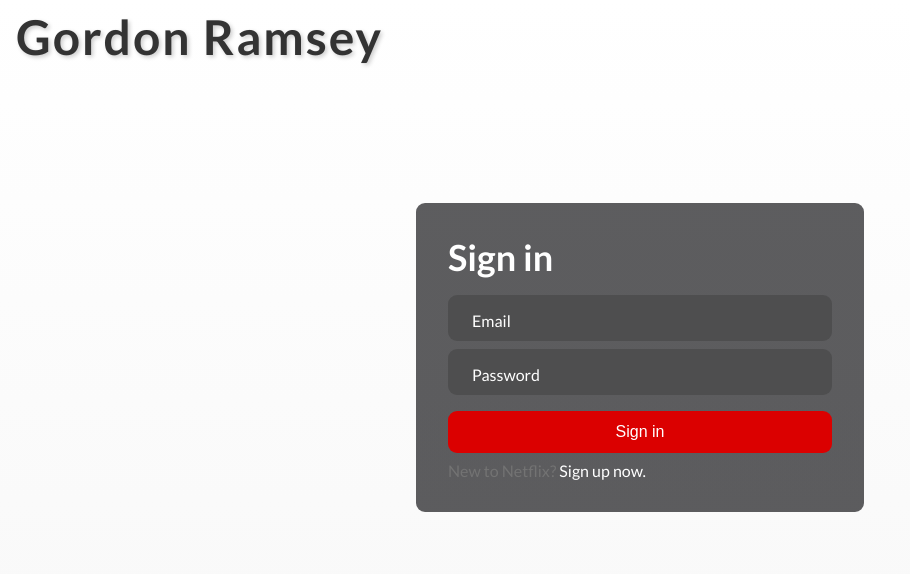
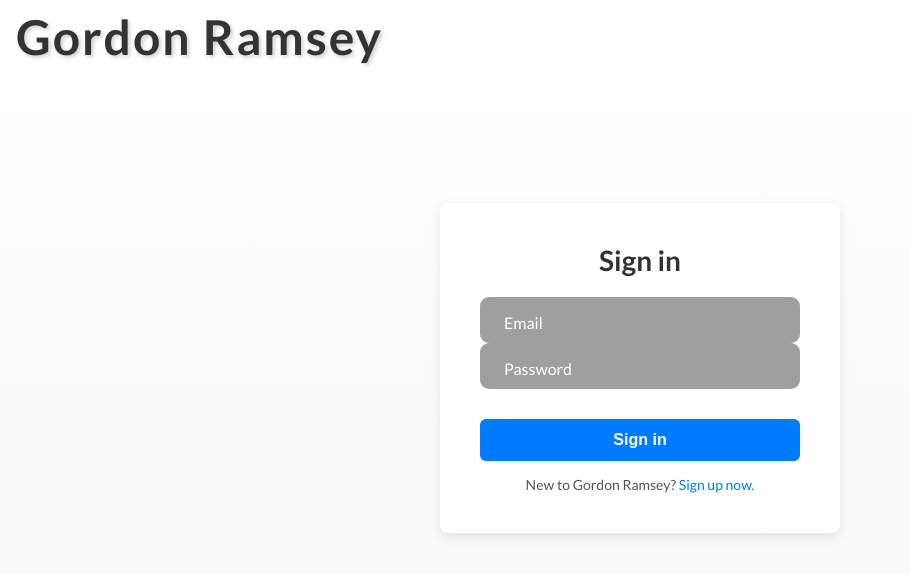
Before and after one commit to GalicIvan/korisnicka-sucelja, a Vue app in the folder frontend/: page /auth in a window 1280 px wide. Shown: the top 574 px of the page, without its empty margins (0-910 px from the left). Built offline with nearby package versions, Linux system fonts and the light colour scheme; no server answers.

Commit message:
Dodana struktura stranice

```diff
--- /dev/null
+++ b/frontend/src/components/AddRecipe.vue
@@ -0,0 +1,11 @@
+<template>
+  <div class="h-[30rem] bg-yellow-300 flex justify-center items-center">
+    <h1 class="text-4xl font-bold">Add Recipe</h1>
+  </div>
+</template>
+
+<style scoped>
+div {
+  height: 15vh;
+}
+</style>
--- a/frontend/src/components/AppAuthForm.vue
+++ b/frontend/src/components/AppAuthForm.vue
@@ -42,20 +42,20 @@
 </script>
 
 <template>
-  <form class="form pa-xl" @submit.prevent="submit">
-    <h2 class="title mb-md">{{ isSignInMode ? 'Sign in' : 'Sign up' }}</h2>
-    <div class="mb-md">
-      <div v-if="!isSignInMode" class="flex gap-sm mb-sm">
+  <form class="auth-form" @submit.prevent="submit">
+    <h2 class="form-title">{{ isSignInMode ? 'Sign in' : 'Sign up' }}</h2>
+    <div class="input-fields">
+      <div v-if="!isSignInMode" class="input-group">
         <AppInput id="firstName" label="First name" v-model="firstName" />
         <AppInput id="lastName" label="Last name" v-model="lastName" />
       </div>
-      <AppInput id="email" label="Email" v-model="email" class="mb-sm" />
+      <AppInput id="email" label="Email" v-model="email" />
       <AppInput id="password" type="password" label="Password" v-model="password" />
     </div>
-    <AppButton type="submit" primary :label="isSignInMode ? 'Sign in' : 'Sign up'" class="mb-sm" />
+    <AppButton type="submit" primary :label="isSignInMode ? 'Sign in' : 'Sign up'" />
     <p v-if="isSubmitting">...Submitting</p>
-    <p class="toggle">
-      {{ isSignInMode ? 'New to Netflix?' : 'Already have an account?' }}
+    <p class="toggle-text">
+      {{ isSignInMode ? 'New to Gordon Ramsey?' : 'Already have an account?' }}
       <a class="toggle-link" @click="isSignInMode = !isSignInMode">
         {{ isSignInMode ? 'Sign up now.' : 'Sign in.' }}
       </a>
@@ -63,29 +63,79 @@
   </form>
 </template>
 
-<style lang="css" scoped>
-.form {
-  background-image: var(--gradient-bg);
-  width: 448px;
-  max-width: 448px;
-  border-radius: 9px;
+<style scoped>
+.auth-form {
+  background-color: #fff;
+  border-radius: 8px;
+  box-shadow: 0 4px 12px rgba(0, 0, 0, 0.1);
+  padding: 40px;
+  width: 100%;
+  max-width: 400px;
+  margin: 0 auto;
+  display: flex;
+  flex-direction: column;
+  align-items: center;
 }
 
-.title {
-  font-size: 36px;
-  font-weight: 600;
+.form-title {
+  font-size: 28px;
+  font-weight: bold;
+  color: #333;
+  margin-bottom: 20px;
 }
 
-.toggle {
-  color: #737373;
+.input-fields {
+  width: 100%;
+  margin-bottom: 20px;
+}
+
+.input-group {
+  display: flex;
+  gap: 15px;
+}
+
+.toggle-text {
+  font-size: 14px;
+  color: #555;
 }
 
 .toggle-link {
-  color: #fff;
+  color: #007bff;
   cursor: pointer;
 }
 
 .toggle-link:hover {
   text-decoration: underline;
 }
+
+.auth-form button {
+  background-color: #007bff;
+  color: white;
+  font-size: 16px;
+  font-weight: bold;
+  padding: 12px 20px;
+  border-radius: 6px;
+  border: none;
+  width: 100%;
+  cursor: pointer;
+  transition: background-color 0.3s;
+  margin-top: 10px; /* Dodana margina između buttona i prethodnih input polja */
+  margin-bottom: 15px; /* Dodana margina između buttona i tekstualnih linkova */
+}
+
+.auth-form button:hover {
+  background-color: #0056b3;
+}
+
+.auth-form .form-title {
+  text-align: center;
+}
+
+.auth-form input {
+  margin-bottom: 15px;
+}
+
+.auth-form p {
+  text-align: center;
+}
 </style>
--- /dev/null
+++ b/frontend/src/components/ContactForm.vue
@@ -0,0 +1,11 @@
+<template>
+  <div class="h-[30rem] bg-red-300 flex justify-center items-center">
+    <h1 class="text-4xl font-bold">Contact Form</h1>
+  </div>
+</template>
+
+<style scoped>
+div {
+  height: 70vh;
+}
+</style>
--- /dev/null
+++ b/frontend/src/components/FooterSection.vue
@@ -0,0 +1,11 @@
+<template>
+  <div class="h-[10rem] bg-gray-700 flex justify-center items-center">
+    <h1 class="text-2xl font-bold text-white">Footer</h1>
+  </div>
+</template>
+
+<style scoped>
+div {
+  height: 20vh;
+}
+</style>
--- /dev/null
+++ b/frontend/src/components/HeroSection.vue
@@ -0,0 +1,11 @@
+<template>
+  <div class="h-screen bg-blue-300 flex justify-center items-center">
+    <h1 class="text-6xl font-bold">Hero</h1>
+  </div>
+</template>
+
+<style scoped>
+div {
+  height: 100vh;
+}
+</style>
--- /dev/null
+++ b/frontend/src/components/RecipeCards.vue
@@ -0,0 +1,11 @@
+<template>
+  <div class="h-[40rem] bg-green-300 flex justify-center items-center">
+    <h1 class="text-4xl font-bold">Recipe Cards</h1>
+  </div>
+</template>
+
+<style scoped>
+div {
+  height: 50vh;
+}
+</style>
--- a/frontend/src/pages/HomePage.vue
+++ b/frontend/src/pages/HomePage.vue
@@ -1,6 +1,21 @@
 <template>
-  HOME PAGE
+  <div>
+    <HeroSection />
+    <hr>
+    <RecipeCards />
+    <hr>
+    <AddRecipe />
+    <hr>
+    <ContactForm />
+    <hr>
+    <FooterSection />
+  </div>
 </template>
 
 <script setup>
+import HeroSection from '@/components/HeroSection.vue';
+import RecipeCards from '@/components/RecipeCards.vue';
+import AddRecipe from '@/components/AddRecipe.vue';
+import ContactForm from '@/components/ContactForm.vue';
+import FooterSection from '@/components/FooterSection.vue';
 </script>
```
